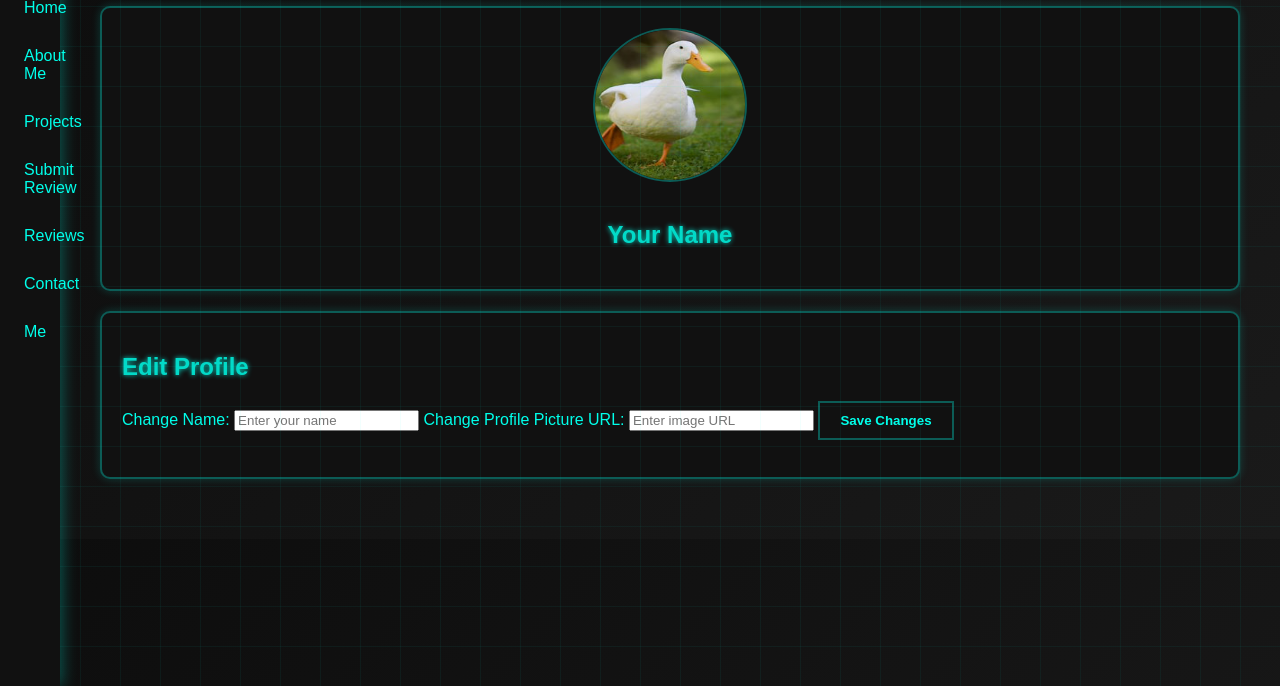
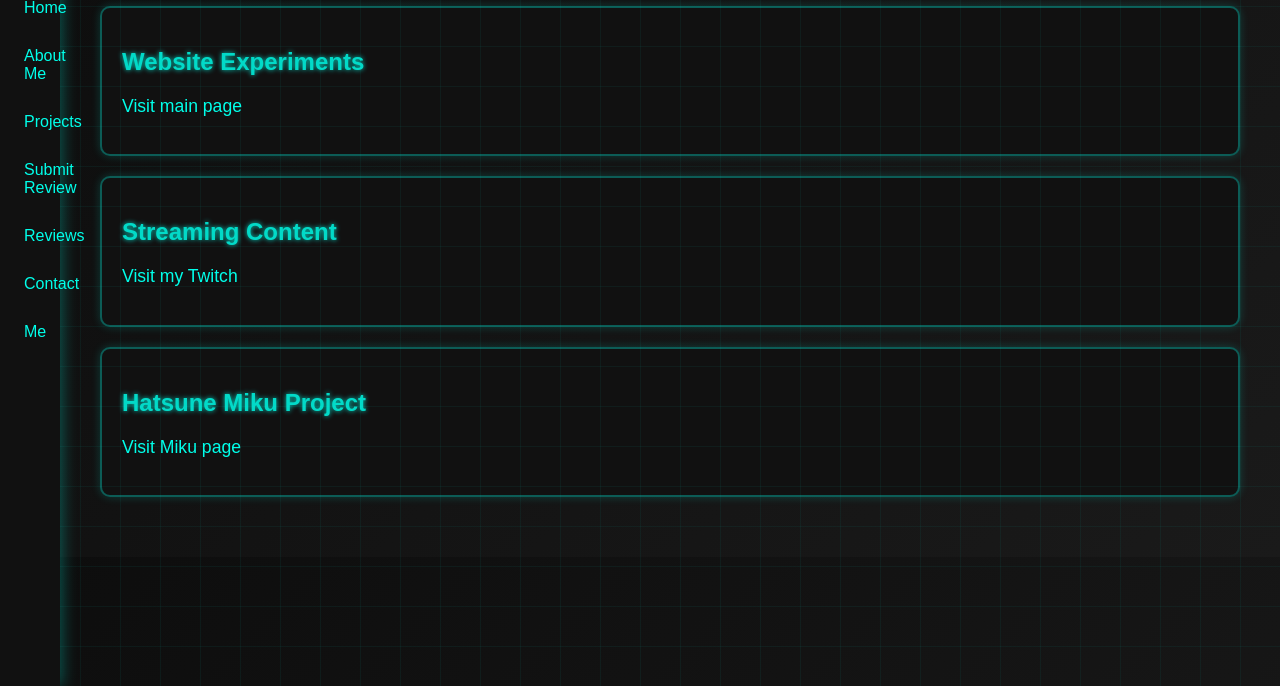
Before and after one commit to dehiggins0330-star/dehiggins0330-star.github.io, a plain HTML site: page projects.html in a window 1280 px wide. Shown: the part 114-800 px from the top of the page. Drawn offline with Linux system fonts and the light colour scheme.

Commit message:
Update projects.html

```diff
--- a/projects.html
+++ b/projects.html
@@ -3,8 +3,8 @@
 <head>
 <meta charset="UTF-8">
 <meta name="viewport" content="width=device-width, initial-scale=1.0">
-<title>Me</title>
-<link rel="stylesheet" href="style.css?v=23">
+<title>Projects</title>
+<link rel="stylesheet" href="style.css?v=24">
 </head>
 <body>
 <div class="background-grid"></div>
@@ -23,45 +23,26 @@
 </div>
 
 <div id="main">
-  <h1>My Profile</h1>
-  <div class="profile-card">
-    <img id="profilePic" src="default.png" alt="Profile Picture">
-    <h2 id="displayName">Your Name</h2>
+  <h1>My Projects</h1>
+
+  <div class="project-card">
+    <h2>Website Experiments</h2>
+    <p><a href="index.html">Visit main page</a></p>
   </div>
 
-  <div class="edit-profile">
-    <h2>Edit Profile</h2>
-    <label>Change Name:</label>
-    <input type="text" id="nameInput" placeholder="Enter your name">
-    <label>Change Profile Picture URL:</label>
-    <input type="text" id="picInput" placeholder="Enter image URL">
-    <button onclick="updateProfile()">Save Changes</button>
-    <p id="profileMessage"></p>
+  <div class="project-card">
+    <h2>Streaming Content</h2>
+    <p><a href="https://www.twitch.tv/consrant581">Visit my Twitch</a></p>
+  </div>
+
+  <div class="project-card">
+    <h2>Hatsune Miku Project</h2>
+    <p><a href="miku.html">Visit Miku page</a></p>
   </div>
 </div>
 
 <script>
-// Load profile from localStorage
-window.onload = () => {
-  const name = localStorage.getItem('devanName');
-  const pic = localStorage.getItem('devanPic');
-  if(name) document.getElementById('displayName').textContent = name;
-  if(pic) document.getElementById('profilePic').src = pic;
-}
-
-function updateProfile() {
-  const name = document.getElementById('nameInput').value;
-  const pic = document.getElementById('picInput').value;
-  if(name) {
-    document.getElementById('displayName').textContent = name;
-    localStorage.setItem('devanName', name);
-  }
-  if(pic) {
-    document.getElementById('profilePic').src = pic;
-    localStorage.setItem('devanPic', pic);
-  }
-  document.getElementById('profileMessage').textContent = "Profile updated!";
-}
-
-// Sidebar toggle
-function toggleSidebar(){document.getEleme
+function toggleSidebar(){document.getElementById('sidebar').classList.toggle('expanded');}
+</script>
+</body>
+</html>
```
